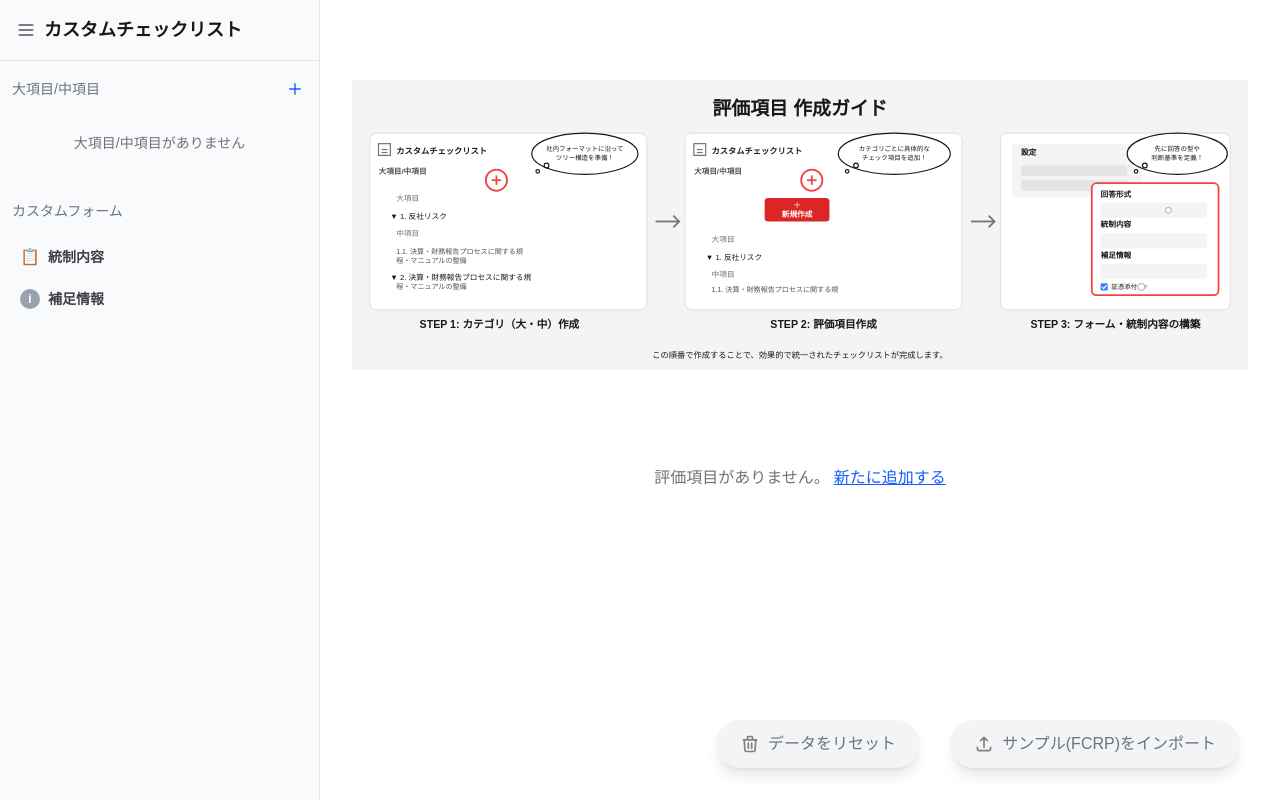
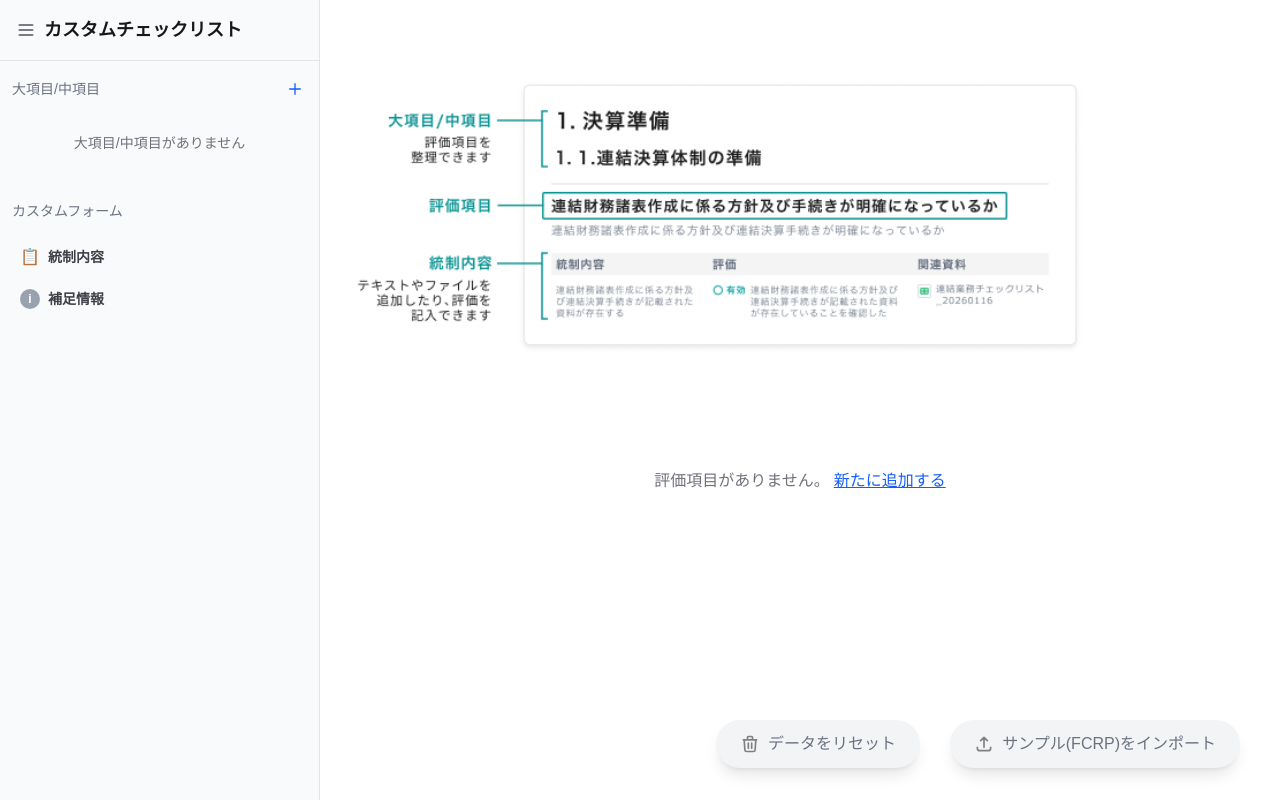
Before and after one commit to takahashi-tosh/flexible-checklist, a Next.js app: page / in a window 1280 px wide. Built offline with nearby package versions, Linux system fonts and the light colour scheme.

Commit message:
[upd] png

```diff
--- a/app/components/EvaluationItemList.tsx
+++ b/app/components/EvaluationItemList.tsx
@@ -67,7 +67,7 @@ export default function EvaluationItemList({ items: propsItems, onEdit, onDelete
       <div>
         <div className="flex flex-col items-center justify-center py-12">
           <img
-            src="/guide.svg"
+            src="/empty-state-guide.png"
             alt="評価項目作成ガイド"
             className="w-full max-w-5xl"
           />
```
Also changed, not shown: public/empty-state-guide.png (added).
